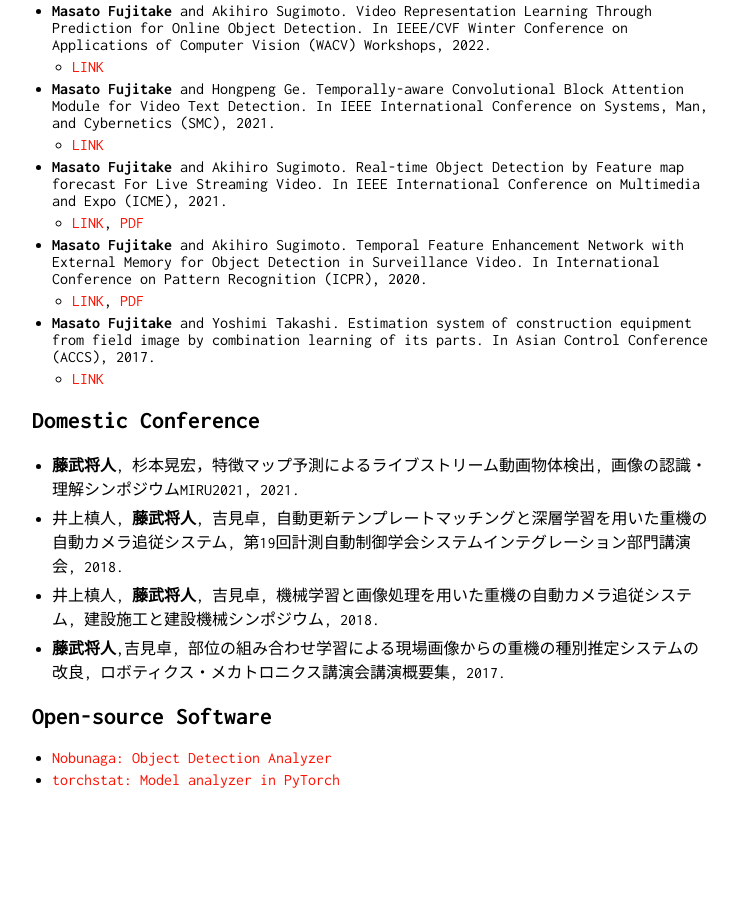
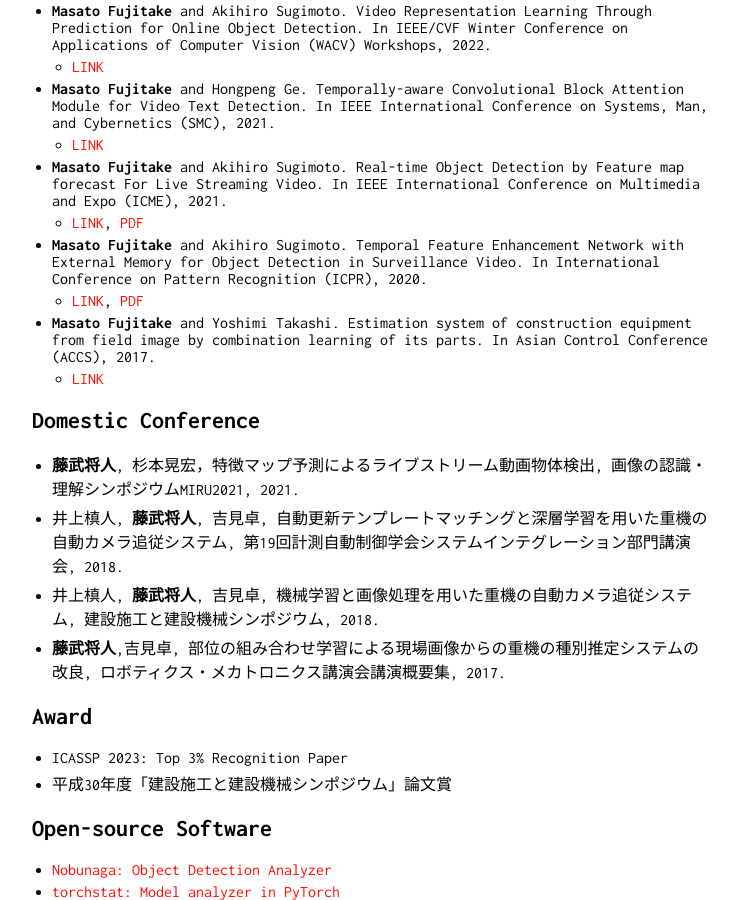
Before and after one commit to Swall0w/Swall0w.github.io, a Jekyll site: the page built from publications.md, in a window 1280 px wide and 900 px high, scrolled down 603 px. Shown: the whole window, without its empty margins (258-996 px from the left). Built offline with Jekyll 4.4.1, drawn with Linux system fonts in a browser that asks for light colours; our own code applies the rules of GitHub Pages for plain Markdown files; before the commit the page ends 1391 px from its top, so only the background shows below that.

Commit message:
Update publications.md

```diff
--- a/publications.md
+++ b/publications.md
@@ -36,6 +36,10 @@ layout: default
 - 井上槙人, **藤武将人**, 吉見卓, 機械学習と画像処理を用いた重機の自動カメラ追従システム, 建設施工と建設機械シンポジウム, 2018.
 - **藤武将人**,吉見卓, 部位の組み合わせ学習による現場画像からの重機の種別推定システムの改良, ロボティクス・メカトロニクス講演会講演概要集, 2017.
 
+## Award
+- ICASSP 2023: Top 3% Recognition Paper
+- 平成30年度「建設施工と建設機械シンポジウム」論文賞
+
 ## Open-source Software
 - [Nobunaga: Object Detection Analyzer](https://github.com/FastAccounting/nobunaga)
 - [torchstat: Model analyzer in PyTorch](https://github.com/Swall0w/torchstat)
```
